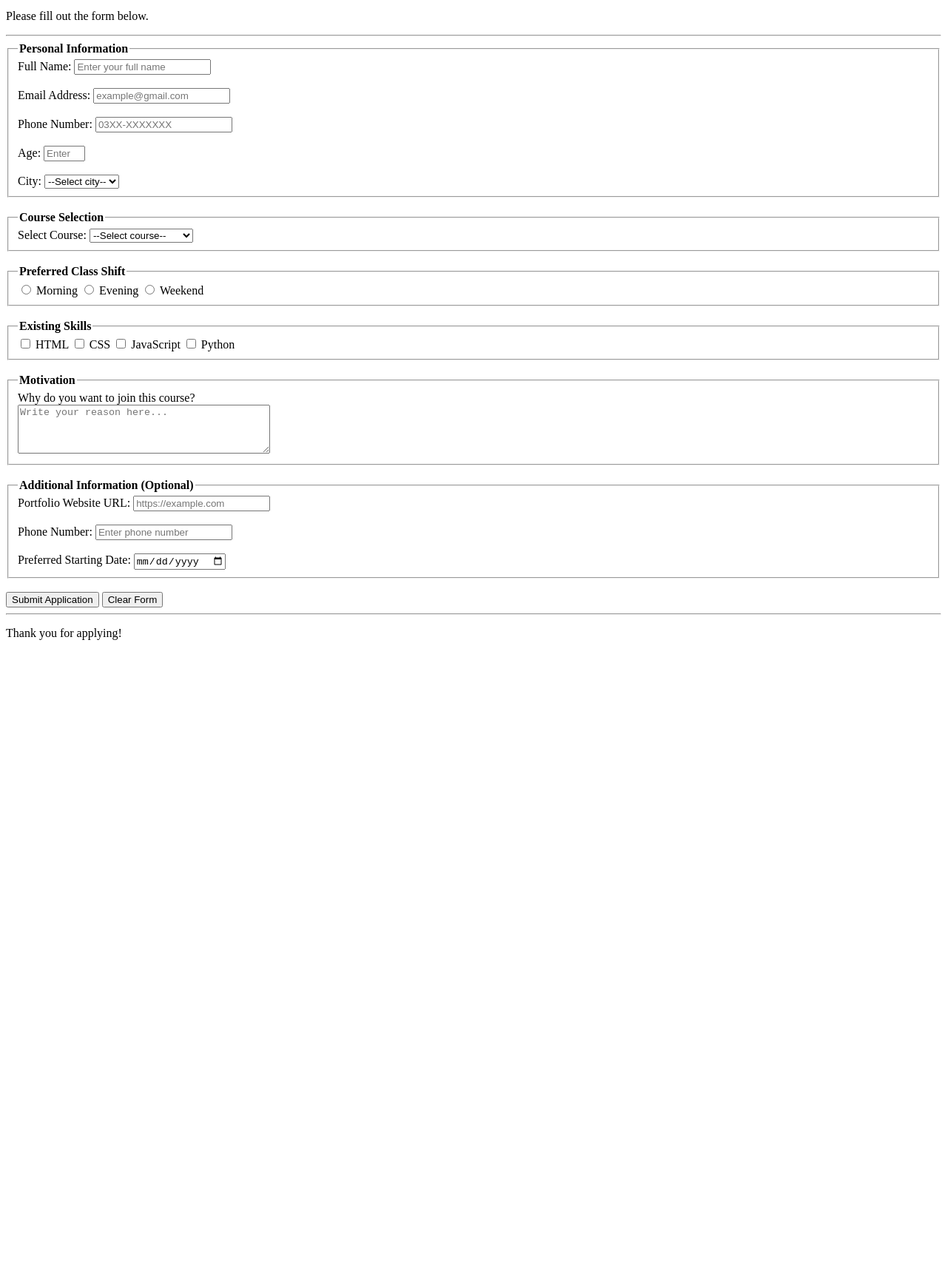
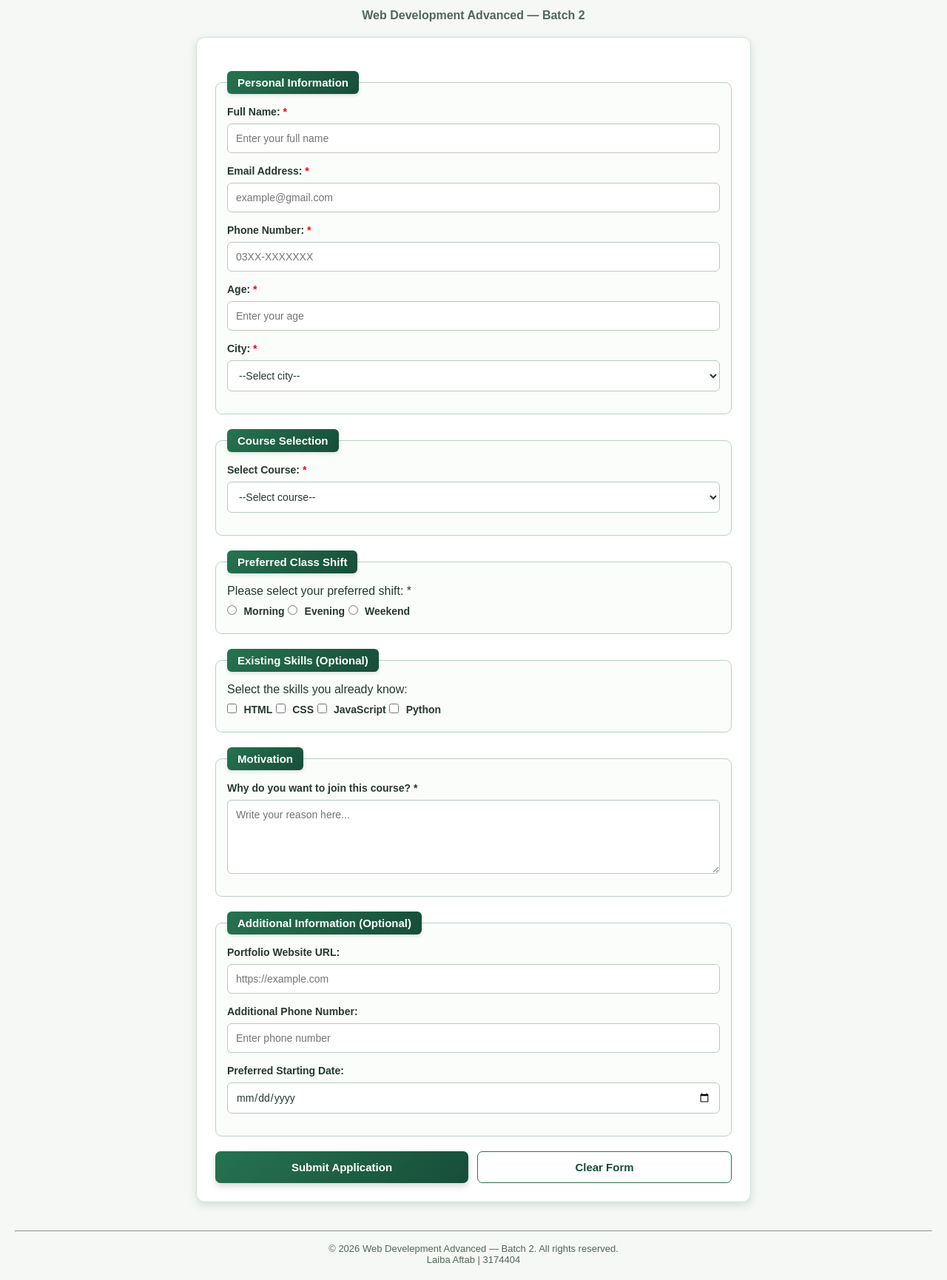
Before and after one commit to itsleena57-lgtm/assignment-03, a plain HTML site: page index.html in a window 1280 px wide. Shown: the part 67-1797 px from the top of the page at 74% size. Before the commit the page ends 948 px from the top, so only its background shows below. Drawn offline with Linux system fonts and the light colour scheme.

Commit message:
update student admission form design

```diff
--- a/index.html
+++ b/index.html
@@ -1,45 +1,45 @@
 <!DOCTYPE html>
-<html>
+<html lang="en">
 <head>
+    <meta charset="UTF-8">
+    <meta name="viewport" content="width=device-width, initial-scale=1.0">
+
     <title>Student Admission Form</title>
+
+    <link rel="stylesheet" href="style.css">
 </head>
 <body>
 
-    <header>
+    <header style="text-align: center">
         <h1>Student Admission Form</h1>
-        <p>Please fill out the form below.</p>
-        <hr>
+        <p><b>Web Development Advanced — Batch 2</b></p>
     </header>
 
     <main>
-        <form>
+        <form method="post">
 
             <fieldset>
-                <legend><b>Personal Information</b></legend>
+                <legend>Personal Information</legend>
 
-                <label for="fullname">Full Name:</label>
+                <label for="fullname" class="required-field">Full Name: </label>
                 <input type="text" id="fullname" name="fullname"
                 placeholder="Enter your full name"
                 minlength="3" required>
-                <br><br>
 
-                <label for="email">Email Address:</label>
+                <label for="email" class="required-field">Email Address: </label>
                 <input type="email" id="email" name="email"
                 placeholder="example@gmail.com" required>
-                <br><br>
 
-                <label for="phone">Phone Number:</label>
+                <label for="phone" class="required-field">Phone Number:</label>
                 <input type="tel" id="phone" name="phone"
                 placeholder="03XX-XXXXXXX">
-                <br><br>
 
-                <label for="age">Age:</label>
+                <label for="age" class="required-field">Age: </label>
                 <input type="number" id="age" name="age"
                 placeholder="Enter your age"
                 min="16" max="60" required>
-                <br><br>
 
-                <label for="city">City:</label>
+                <label for="city"class="required-field">City: </label>
                 <select id="city" name="city" required>
                     <option value="">--Select city--</option>
                     <option value="Taxila">Taxila</option>
@@ -47,15 +47,12 @@
                     <option value="Islamabad">Islamabad</option>
                     <option value="Rawalpindi">Rawalpindi</option>
                 </select>
-
             </fieldset>
 
-            <br>
+            <fieldset>
+                <legend>Course Selection</legend>
 
-            <fieldset>
-                <legend><b>Course Selection</b></legend>
-
-                <label for="course">Select Course:</label>
+                <label for="course" class="required-field">Select Course: </label>
                 <select id="course" name="course" required>
                     <option value="">--Select course--</option>
                     <option value="Web Development">Web Development</option>
@@ -64,13 +61,12 @@
                     <option value="Artificial Intelligence">Artificial Intelligence</option>
                     <option value="Cyber Security">Cyber Security</option>
                 </select>
-
             </fieldset>
 
-            <br>
+            <fieldset id="class-timing">
+                <legend>Preferred Class Shift</legend>
 
-            <fieldset>
-                <legend><b>Preferred Class Shift</b></legend>
+                <p>Please select your preferred shift: *</p>
 
                 <input type="radio" id="morning" name="shift"
                 value="Morning" required>
@@ -83,13 +79,12 @@
                 <input type="radio" id="weekend" name="shift"
                 value="Weekend">
                 <label for="weekend">Weekend</label>
-
             </fieldset>
 
-            <br>
+            <fieldset>
+                <legend>Existing Skills (Optional)</legend>
 
-            <fieldset>
-                <legend><b>Existing Skills</b></legend>
+                <p>Select the skills you already know:</p>
 
                 <input type="checkbox" id="html" name="skills"
                 value="HTML">
@@ -106,57 +101,56 @@
                 <input type="checkbox" id="python" name="skills"
                 value="Python">
                 <label for="python">Python</label>
-
             </fieldset>
 
-            <br>
+            <fieldset>
+                <legend>Motivation</legend>
+
+                <label for="motivation">
+                    Why do you want to join this course? *
+                </label>
+
+                <textarea id="motivation" name="motivation"
+                rows="4" placeholder="Write your reason here..."
+                minlength="10" maxlength="200" required></textarea>
+            </fieldset>
 
             <fieldset>
-                <legend><b>Motivation</b></legend>
-
-                <label for="motivation">
-                    Why do you want to join this course?
-                </label>
-                <br>
-
-                <textarea id="motivation" name="motivation"
-                rows="4" cols="40"
-                placeholder="Write your reason here..."
-                minlength="10" maxlength="200" required></textarea>
-
-            </fieldset>
-
-            <br>
-
-<fieldset>
-    <legend><b>Additional Information (Optional)</b></legend>
+                <legend>Additional Information (Optional)</legend>
 
                 <label for="portfolio">Portfolio Website URL:</label>
                 <input type="url" id="portfolio" name="portfolio"
                 placeholder="https://example.com">
-    <br><br>
 
-    <label for="phone">Phone Number:</label>
-    <input type="tel" id="phone" name="phone"
+                <label for="additional-phone">Additional Phone Number:</label>
+                <input type="tel" id="additional-phone"
+                name="additional-phone"
                 placeholder="Enter phone number"
                 pattern="03[0-9]{9}"
                 title="Enter an 11-digit Pakistani mobile number">
-    <br><br>
 
                 <label for="startdate">Preferred Starting Date:</label>
                 <input type="date" id="startdate" name="startdate">
+            </fieldset>
 
-</fieldset>
-<br>
-            <button type="submit">Submit Application</button>
-            <button type="reset">Clear Form</button>
+            <div class="form-actions">
+                <button id="submit-btn" type="submit">
+                    Submit Application
+                </button>
+
+                <button type="reset" id="clear-btn">
+                    Clear Form
+                </button>
+            </div>
 
         </form>
     </main>
-
-    <footer>
+    <br>
 <hr>
-        <p>Thank you for applying!</p>
+    <footer style="text-align:center">
+        <p>&copy; 2026 Web Develepment Advanced — Batch 2. All rights reserved.</p>
+        <span class="Student-Name"> Laiba Aftab |
+        3174404</span>
     </footer>
 
 </body>
--- /dev/null
+++ b/style.css
@@ -0,0 +1,267 @@
+/* Basic page styling */
+* {
+    margin: 0;
+    padding: 0;
+    box-sizing: border-box;
+}
+
+body {
+    font-family: Arial, sans-serif;
+    margin: 20px;
+    margin-top: 30px;
+    background-color: #F5F8F5;
+    color: #26382E;
+}
+
+/* Main form container */
+form {
+    max-width: 650px;
+    margin: 20px auto;
+    box-shadow: 0 4px 12px rgba(23, 77, 58, 0.15);
+    border-radius: 12px;
+    padding: 22px;
+    background-color: #FFFFFF;
+    border: 1px solid #D1E2D5;
+}
+
+/* Main heading */
+h1 {
+    color: #174D3A;
+    font-size: 30px;
+    margin: 15px 0;
+}
+
+header p {
+    color: #52665A;
+    margin: 8px 0;
+    font-size: 16px;
+}
+
+/* Form sections */
+fieldset {
+    padding: 15px;
+    margin: 20px 0;
+    border: 1px solid #B8D3C1;
+    border-radius: 9px;
+    background-color: #FBFDFB;
+    min-width: 0;
+}
+
+/* Unique improvement 1:
+   Green gradient legends make each form section
+   easy to identify and give the form a professional look. */
+legend {
+    background: linear-gradient(135deg, #26734F, #174D3A);
+    color: #FFFFFF;
+    padding: 7px 14px;
+    border-radius: 6px;
+    font-weight: bold;
+    font-size: 15px;
+    box-shadow: 0 2px 5px rgba(23, 77, 58, 0.15);
+}
+
+/* Labels */
+label {
+    font-weight: 600;
+    font-size: 14px;
+}
+
+.required-field::after {
+    content: " *";
+    color:red ;
+    font-weight: bold;
+}
+
+/* Text fields and dropdowns */
+input[type="text"],
+input[type="email"],
+input[type="tel"],
+input[type="number"],
+input[type="url"],
+input[type="date"],
+select,
+textarea {
+    display: block;
+    width: 100%;
+    margin-top: 7px;
+    margin-bottom: 15px;
+    padding: 11px;
+    border-radius: 6px;
+    border: 1px solid #B9C9BE;
+    background-color: #FFFFFF;
+    color: #26382E;
+    font-family: Arial, sans-serif;
+    font-size: 14px;
+}
+
+/* Unique improvement 2:
+   A soft green focus ring helps users see
+   which field they are currently editing. */
+input:focus,
+select:focus,
+textarea:focus {
+    outline: none;
+    border-color: #218653;
+    box-shadow: 0 0 0 3px rgba(33, 134, 83, 0.15);
+    transition: box-shadow 0.2s ease;
+}
+
+/* Radio buttons and checkboxes */
+input[type="radio"],
+input[type="checkbox"] {
+    width: auto;
+    accent-color: #218653;
+    margin: 10px 5px 10px 0;
+}
+
+/* Class shift section */
+#class-timing {
+    margin-right: 0;
+}
+
+/* Motivation text area */
+textarea {
+    resize: vertical;
+    min-height: 100px;
+}
+
+/* Button layout */
+.form-actions {
+    display: flex;
+    gap: 12px;
+    margin-top: 20px;
+}
+
+button {
+    flex: 1;
+    padding: 12px 18px;
+    font-family: Arial, sans-serif;
+    font-size: 15px;
+    font-weight: bold;
+    border-radius: 7px;
+    cursor: pointer;
+    transition: all 0.3s ease;
+}
+
+/* Submit button */
+#submit-btn {
+    background: linear-gradient(135deg, #26734F, #174D3A);
+    color: #FFFFFF;
+    border: none;
+    box-shadow: 0 4px 9px rgba(23, 77, 58, 0.2);
+}
+
+#submit-btn:hover {
+    background: linear-gradient(135deg, #1F6041, #103B2B);
+    transform: translateY(-2px);
+    box-shadow: 0 6px 12px rgba(23, 77, 58, 0.25);
+}
+
+#submit-btn:active {
+    transform: scale(0.98);
+}
+
+/* Clear button */
+#clear-btn {
+    background-color: #FFFFFF;
+    color: #174D3A;
+    border: 1px solid #26734F;
+}
+
+#clear-btn:hover {
+    background-color: #E5F3EA;
+    border-color: #174D3A;
+    transform: translateY(-2px);
+}
+
+#clear-btn:active {
+    transform: scale(0.98);
+}
+
+/* Footer and student details */
+footer {
+    margin: 15px 10px;
+    font-size: 13px;
+    color: #52665A;
+    text-align: center;
+}
+
+.student-details {
+    display: block;
+    margin-top: 6px;
+    font-size: 13px;
+    font-weight: bold;
+    color: #174D3A;
+}
+
+/* Mobile responsive design */
+@media screen and (max-width: 600px) {
+    body {
+        margin: 10px;
+        margin-top: 20px;
+    }
+
+    h1 {
+        font-size: 24px;
+        margin: 12px 0;
+    }
+
+    header p {
+        font-size: 14px;
+    }
+
+    form {
+        width: 100%;
+        max-width: 100%;
+        margin: 15px auto;
+        padding: 14px;
+        border-radius: 10px;
+    }
+
+    fieldset {
+        padding: 11px;
+        margin: 15px 0;
+    }
+
+    legend {
+        font-size: 14px;
+        padding: 6px 10px;
+    }
+
+    input[type="text"],
+    input[type="email"],
+    input[type="tel"],
+    input[type="number"],
+    input[type="url"],
+    input[type="date"],
+    select,
+    textarea {
+        font-size: 16px;
+        padding: 11px;
+    }
+
+    .form-actions {
+        flex-direction: column;
+        gap: 10px;
+    }
+
+    #submit-btn,
+    #clear-btn {
+        width: 100%;
+        padding: 13px;
+    }
+
+    footer {
+        margin: 15px 0;
+        line-height: 1.6;
+        overflow-wrap: anywhere;
+    }
+}
+
+/* Tablet and desktop layout */
+@media screen and (min-width: 768px) {
+    form {
+        max-width: 750px;
+        padding: 25px;
+    }
+}
```
Lines whose indentation alone changed are shown as unchanged.
